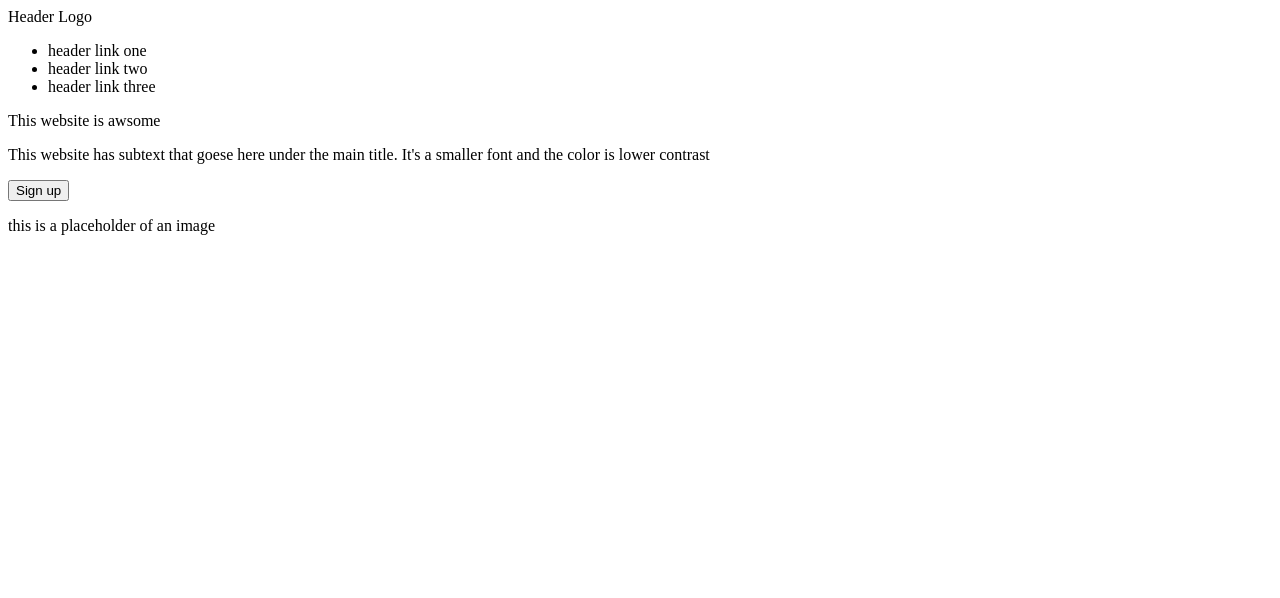
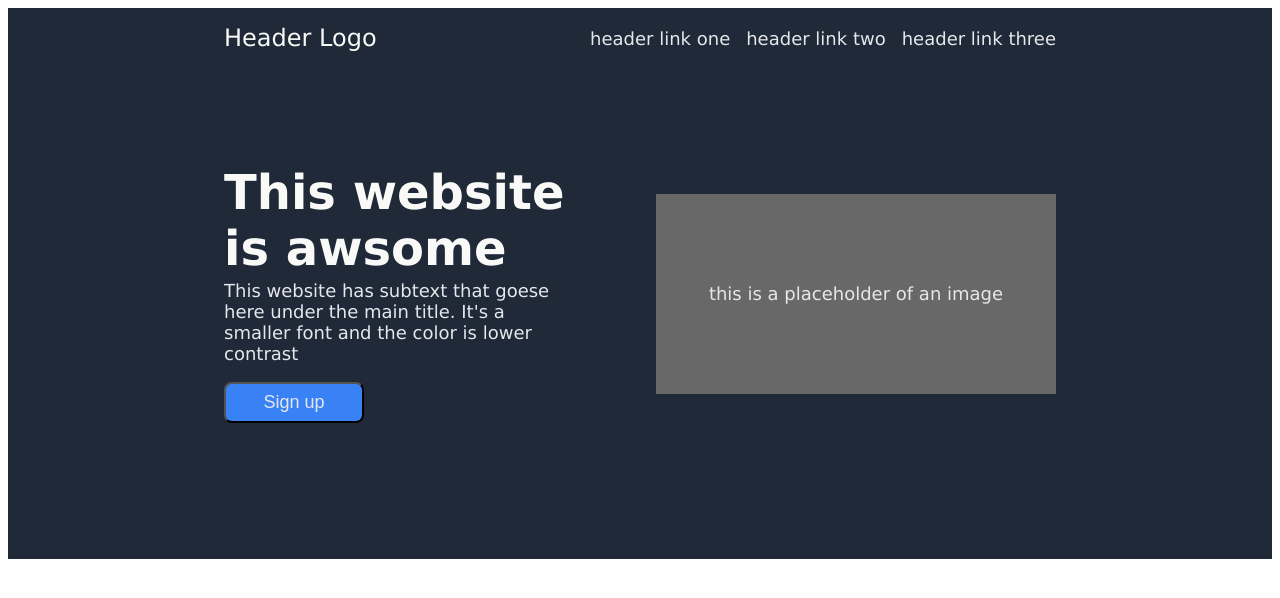
Before and after one commit to marcopintus/odin-landing-page, a plain HTML site: page index.html in a window 1280 px wide. Drawn offline with Linux system fonts and the light colour scheme.

Commit message:
The header has been styled with css

```diff
--- a/index.html
+++ b/index.html
@@ -23,7 +23,7 @@
             <div class="tc-left">
                 <p class="tc-main-text">This website is awsome</p>
                 <p class="tc-second-text">This website has subtext that goese here under the main title. It's a smaller font and the color is lower contrast</p>
-                <button class="tc-sing-up">Sign up</button>
+                <button class="sing-up">Sign up</button>
             </div>
             <div class="tc-right">
                 <p id="tc-image-place-holder">this is a placeholder of an image</p>
--- a/style.css
+++ b/style.css
@@ -0,0 +1,73 @@
+body{
+    font-family: 'Lucida Sans', 'Lucida Sans Regular', 'Lucida Grande', 'Lucida Sans Unicode', Geneva, Verdana, sans-serif;
+}
+.top, .top-mid, .bot-mid, .bot, .footer{
+    padding-left: 200px;
+    padding-right: 200px;
+}
+.top{
+    background-color: #1F2937;
+    display: flex;
+    flex-direction: column;
+    padding-bottom: 120px;
+}
+.nav-bar{
+    display: flex;
+    justify-content: space-between;
+    align-items: center;
+    padding: 16px;
+    margin-bottom: 80px;
+}
+.logo{
+    font-size: 24px;
+    color: #F9FAF8;
+}
+.top-links, .tc-second-text, .sign-up, #tc-image-place-holder{
+    font-size: 18px;
+    color: #E5E7EB;
+}
+.tc-main-text{
+    font-size: 48px;
+    font-weight: 900;
+    color: #F9FAF8;
+    margin-bottom: 4px;
+    margin-top: 0px;
+}
+ul{
+    margin: 0;
+    padding: 0;
+    text-decoration: none;
+    list-style: none;
+    display: flex;
+    justify-content: space-evenly;
+    gap: 16px;
+}
+.top-cont{
+    display: flex;
+    justify-content: space-between;
+    align-items: center;
+    padding: 16px;
+}
+.tc-left{
+    width: 350px;
+    flex: 0 0 auto;
+}
+.tc-second-text{
+    margin-top: 4px;
+}
+.tc-right{
+    width: 400px;
+    height: 200px;
+    background-color: #686868;
+    display: flex;
+    justify-content: center;
+    align-items: center;
+}
+.sing-up{
+    background-color: #3882F6;
+    color: #E5E7EB;
+    font-size: 18px;
+    border-radius: 8px;
+    padding: 8px;
+    width: 140px;
+}
```
